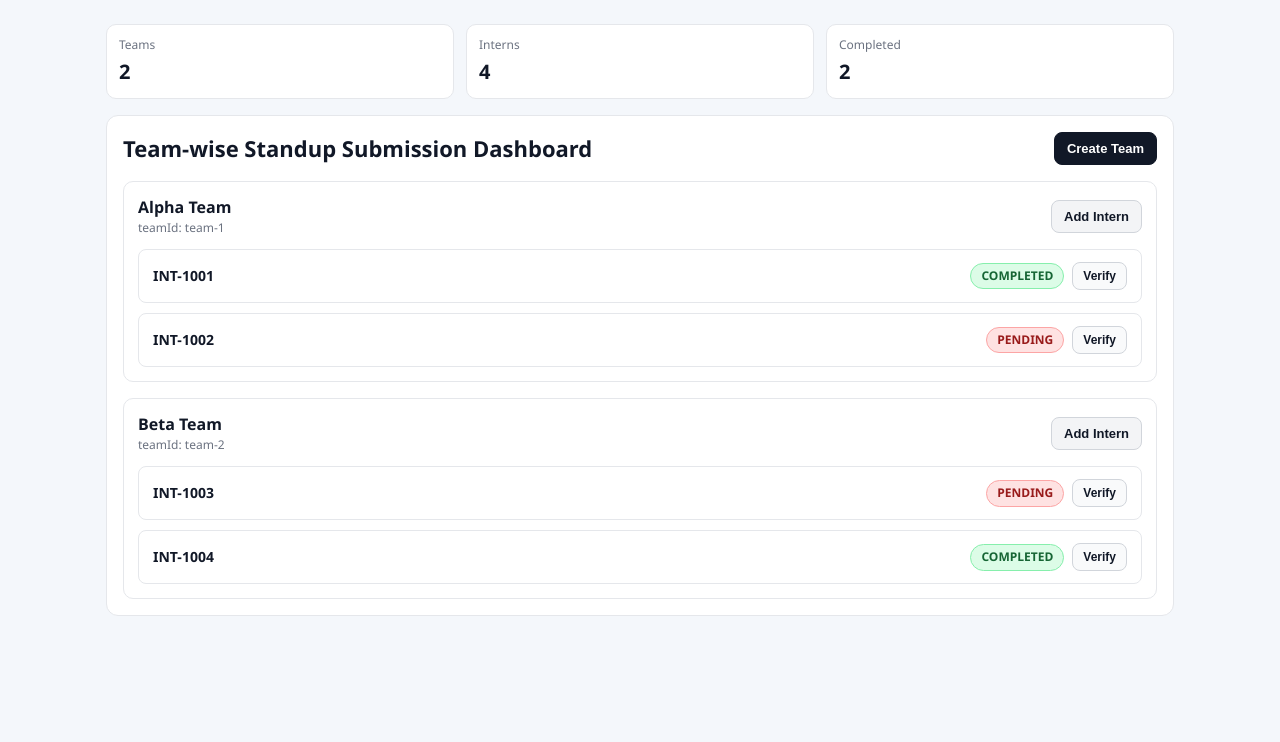
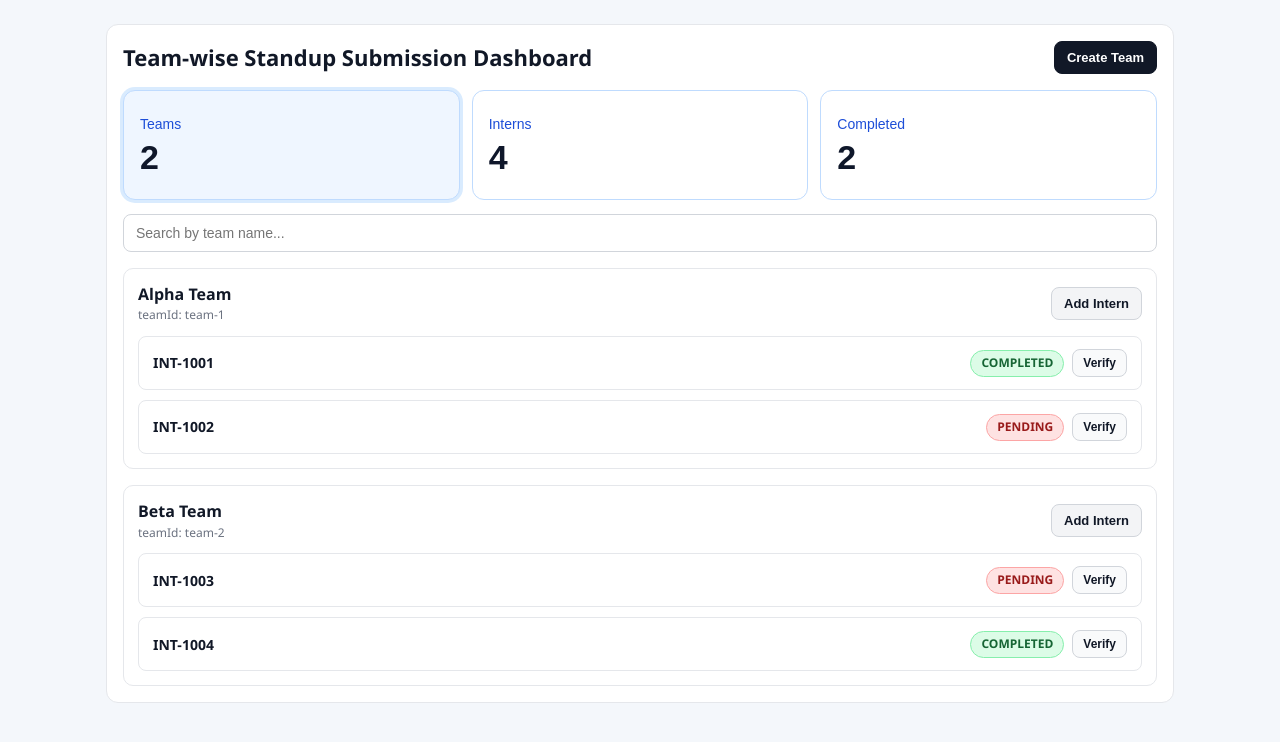
Before and after one commit to SathOps/Activity-Tracker, a React (Vite) app in the folder frontend/: page / in a window 1280 px wide. Shown: the top 742 px of the page. Built offline with nearby package versions, Linux system fonts and the light colour scheme.

Commit message:
feat: make dashboard fully dynamic with team search, interactive top cards, and user-driven team/intern management

```diff
--- a/frontend/src/components/dashboard/DashboardLayout.tsx
+++ b/frontend/src/components/dashboard/DashboardLayout.tsx
@@ -1,5 +1,6 @@
 import React from "react";
 import TeamList, { Team } from "./TeamList";
+import InternCard from "../intern/InternCard";
 
 export interface DashboardLayoutProps {
   teams?: Team[];
@@ -7,6 +8,12 @@ export interface DashboardLayoutProps {
   onAddInternToTeam?: (teamId: string) => void;
   onVerifySubmission?: (internId: string) => void;
   title?: string;
+  verifyStandupSubmission?: (internId: string) => void;
+  createTeam?: (teamName: string) => void;
+  addInternToTeam?: (teamId: string, internName: string) => void;
+  deleteIntern?: (internId: string) => void;
+  updateIntern?: (internId: string, newName: string) => void;
+  deleteTeam?: (teamId: string) => void;
 }
 
 const mockTeams: Team[] = [
@@ -14,16 +21,16 @@ const mockTeams: Team[] = [
     teamId: "team-1",
     teamName: "Alpha Team",
     interns: [
-      { internId: "INT-1001", status: "COMPLETED" },
-      { internId: "INT-1002", status: "PENDING" },
+      { internId: "INT-1001", internName: "Asha", status: "COMPLETED" },
+      { internId: "INT-1002", internName: "Rahul", status: "PENDING" },
     ],
   },
   {
     teamId: "team-2",
     teamName: "Beta Team",
     interns: [
-      { internId: "INT-1003", status: "COMPLETED" },
-      { internId: "INT-1004", status: "PENDING" },
+      { internId: "INT-1003", internName: "Meena", status: "COMPLETED" },
+      { internId: "INT-1004", internName: "Kiran", status: "PENDING" },
     ],
   },
 ];
@@ -33,24 +40,311 @@ export const DashboardLayout: React.FC<DashboardLayoutProps> = ({
   onCreateTeam,
   onAddInternToTeam,
   onVerifySubmission,
+  verifyStandupSubmission,
+  createTeam,
+  addInternToTeam,
+  deleteIntern,
+  updateIntern,
+  deleteTeam,
   title = "Team-wise Standup Submission Dashboard",
 }) => {
+  const [managedTeams, setManagedTeams] = React.useState<Team[]>(() => teams);
+  const [searchTerm, setSearchTerm] = React.useState("");
+  const [isCreatingTeam, setIsCreatingTeam] = React.useState(false);
+  const [newTeamName, setNewTeamName] = React.useState("");
+  const [activeView, setActiveView] = React.useState<"TEAMS" | "INTERNS" | "COMPLETED">(
+    "TEAMS"
+  );
+  const [hoveredBox, setHoveredBox] = React.useState<"TEAMS" | "INTERNS" | "COMPLETED" | null>(
+    null
+  );
+
+  const totalTeams = managedTeams.length;
+  const allInternRows = React.useMemo(
+    () =>
+      managedTeams.flatMap((team) =>
+        team.interns.map((intern) => ({
+          ...intern,
+          teamId: team.teamId,
+          teamName: team.teamName,
+        }))
+      ),
+    [managedTeams]
+  );
+  const totalInterns = allInternRows.length;
+  const completedCount = allInternRows.filter((intern) => intern.status === "COMPLETED").length;
+
+  const normalizedQuery = searchTerm.trim().toLowerCase();
+
+  const filteredTeams = React.useMemo(() => {
+    if (!normalizedQuery) {
+      return managedTeams;
+    }
+    return managedTeams.filter((team) => team.teamName.toLowerCase().includes(normalizedQuery));
+  }, [managedTeams, normalizedQuery]);
+
+  const filteredInternRows = React.useMemo(() => {
+    const source =
+      activeView === "COMPLETED"
+        ? allInternRows.filter((intern) => intern.status === "COMPLETED")
+        : allInternRows;
+
+    if (!normalizedQuery) {
+      return source;
+    }
+
+    return source.filter(
+      (intern) =>
+        (intern.internName ?? "").toLowerCase().includes(normalizedQuery) ||
+        intern.internId.toLowerCase().includes(normalizedQuery) ||
+        intern.teamName.toLowerCase().includes(normalizedQuery)
+    );
+  }, [activeView, allInternRows, normalizedQuery]);
+
+  const handleCreateTeam = () => {
+    const teamName = newTeamName.trim();
+    if (!teamName) {
+      return;
+    }
+
+    const nextTeamId = `team-${Date.now()}`;
+    const nextTeam: Team = { teamId: nextTeamId, teamName, interns: [] };
+
+    setManagedTeams((prev) => [...prev, nextTeam]);
+    if (createTeam) {
+      createTeam(teamName);
+    }
+
+    setNewTeamName("");
+    setIsCreatingTeam(false);
+  };
+
+  const handleAddInternToTeam = (teamId: string, internName: string) => {
+    const trimmedName = internName.trim();
+    if (!trimmedName) {
+      return;
+    }
+
+    const nextInternId = `INT-${Math.floor(100000 + Math.random() * 900000)}`;
+    setManagedTeams((prev) =>
+      prev.map((team) =>
+        team.teamId === teamId
+          ? {
+              ...team,
+              interns: [
+                ...team.interns,
+                { internId: nextInternId, internName: trimmedName, status: "PENDING" },
+              ],
+            }
+          : team
+      )
+    );
+
+    if (addInternToTeam) {
+      addInternToTeam(teamId, trimmedName);
+    }
+  };
+
+  const handleVerifySubmission = (internId: string) => {
+    setManagedTeams((prev) =>
+      prev.map((team) => ({
+        ...team,
+        interns: team.interns.map((intern) =>
+          intern.internId === internId
+            ? {
+                ...intern,
+                status: intern.status === "COMPLETED" ? "PENDING" : "COMPLETED",
+              }
+            : intern
+        ),
+      }))
+    );
+
+    if (verifyStandupSubmission) {
+      verifyStandupSubmission(internId);
+    }
+  };
+
+  const handleDeleteIntern = (internId: string) => {
+    setManagedTeams((prev) =>
+      prev.map((team) => ({
+        ...team,
+        interns: team.interns.filter((intern) => intern.internId !== internId),
+      }))
+    );
+    if (deleteIntern) {
+      deleteIntern(internId);
+    }
+  };
+
+  const handleUpdateIntern = (internId: string, newName: string) => {
+    setManagedTeams((prev) =>
+      prev.map((team) => ({
+        ...team,
+        interns: team.interns.map((intern) =>
+          intern.internId === internId ? { ...intern, internName: newName } : intern
+        ),
+      }))
+    );
+    if (updateIntern) {
+      updateIntern(internId, newName);
+    }
+  };
+
+  const handleDeleteTeam = (teamId: string) => {
+    setManagedTeams((prev) => prev.filter((team) => team.teamId !== teamId));
+    if (deleteTeam) {
+      deleteTeam(teamId);
+    }
+  };
+
   return (
     <main className="dashboard-container">
+      <style>{`.summary-row { display: none !important; }`}</style>
       <header className="dashboard-header">
         <h1 className="dashboard-title">{title}</h1>
-        {onCreateTeam ? (
-          <button className="primary-button" onClick={onCreateTeam} type="button">
-            Create Team
-          </button>
-        ) : null}
+        <button
+          className="primary-button"
+          onClick={() => setIsCreatingTeam((prev) => !prev)}
+          type="button"
+        >
+          {isCreatingTeam ? "Cancel" : "Create Team"}
+        </button>
       </header>
 
-      <TeamList
-        onAddInternToTeam={onAddInternToTeam}
-        onVerifySubmission={onVerifySubmission}
-        teams={teams}
-      />
+      <section
+        style={{
+          display: "grid",
+          gap: 12,
+          gridTemplateColumns: "repeat(auto-fit, minmax(200px, 1fr))",
+          marginBottom: 14,
+        }}
+      >
+        {[
+          { key: "TEAMS" as const, label: "Teams", value: totalTeams },
+          { key: "INTERNS" as const, label: "Interns", value: totalInterns },
+          { key: "COMPLETED" as const, label: "Completed", value: completedCount },
+        ].map((item) => {
+          const isActive = activeView === item.key;
+          const isHovered = hoveredBox === item.key;
+
+          return (
+            <button
+              key={item.key}
+              onClick={() => setActiveView(item.key)}
+              onMouseEnter={() => setHoveredBox(item.key)}
+              onMouseLeave={() => setHoveredBox(null)}
+              style={{
+                backgroundColor: isActive ? "#eff6ff" : "#ffffff",
+                border: "1px solid #bfdbfe",
+                borderRadius: 12,
+                boxShadow: isActive || isHovered ? "0 0 0 3px rgba(147, 197, 253, 0.35)" : "none",
+                cursor: "pointer",
+                minHeight: 110,
+                padding: "14px 16px",
+                textAlign: "left",
+                transition: "box-shadow 180ms ease, background-color 180ms ease",
+              }}
+              type="button"
+            >
+              <div style={{ color: "#1d4ed8", fontSize: 14, marginBottom: 8 }}>{item.label}</div>
+              <strong style={{ color: "#0f172a", fontSize: 34, lineHeight: 1 }}>{item.value}</strong>
+            </button>
+          );
+        })}
+      </section>
+
+      {isCreatingTeam ? (
+        <section
+          style={{
+            alignItems: "center",
+            display: "flex",
+            flexWrap: "wrap",
+            gap: 8,
+            marginBottom: 14,
+          }}
+        >
+          <input
+            aria-label="New team name"
+            onChange={(event) => setNewTeamName(event.target.value)}
+            placeholder="Enter team name"
+            style={{
+              border: "1px solid #d1d5db",
+              borderRadius: 6,
+              fontSize: 14,
+              minWidth: 260,
+              padding: "8px 10px",
+            }}
+            type="text"
+            value={newTeamName}
+          />
+          <button className="secondary-button" onClick={handleCreateTeam} type="button">
+            Add Team
+          </button>
+        </section>
+      ) : null}
+
+      <section style={{ marginBottom: 16 }}>
+        <input
+          aria-label="Search"
+          onChange={(event) => setSearchTerm(event.target.value)}
+          placeholder={
+            activeView === "TEAMS"
+              ? "Search by team name..."
+              : "Search by intern, internId, or team..."
+          }
+          style={{
+            border: "1px solid #d1d5db",
+            borderRadius: 8,
+            fontSize: 14,
+            padding: "10px 12px",
+            width: "100%",
+          }}
+          type="text"
+          value={searchTerm}
+        />
+      </section>
+
+      {activeView === "TEAMS" ? (
+        <TeamList
+          onAddInternToTeam={handleAddInternToTeam}
+          onDeleteIntern={handleDeleteIntern}
+          onDeleteTeam={handleDeleteTeam}
+          onUpdateIntern={handleUpdateIntern}
+          onVerifySubmission={handleVerifySubmission}
+          teams={filteredTeams}
+        />
+      ) : null}
+      {activeView !== "TEAMS" ? (
+        <section className="team-list">
+          {filteredInternRows.length === 0 ? (
+            <p className="team-empty">
+              {activeView === "COMPLETED"
+                ? "No completed interns found."
+                : "No interns found for the current search."}
+            </p>
+          ) : (
+            filteredInternRows.map((intern) => (
+              <article className="team-card" key={intern.internId}>
+                <header className="team-header">
+                  <div>
+                    <h3 className="team-name">{intern.teamName}</h3>
+                    <p className="team-id">teamId: {intern.teamId}</p>
+                  </div>
+                </header>
+                <InternCard
+                  internId={intern.internId}
+                  internName={intern.internName}
+                  onDeleteIntern={handleDeleteIntern}
+                  onUpdateIntern={handleUpdateIntern}
+                  onVerifySubmission={handleVerifySubmission}
+                  status={intern.status}
+                />
+              </article>
+            ))
+          )}
+        </section>
+      ) : null}
     </main>
   );
 };
```
